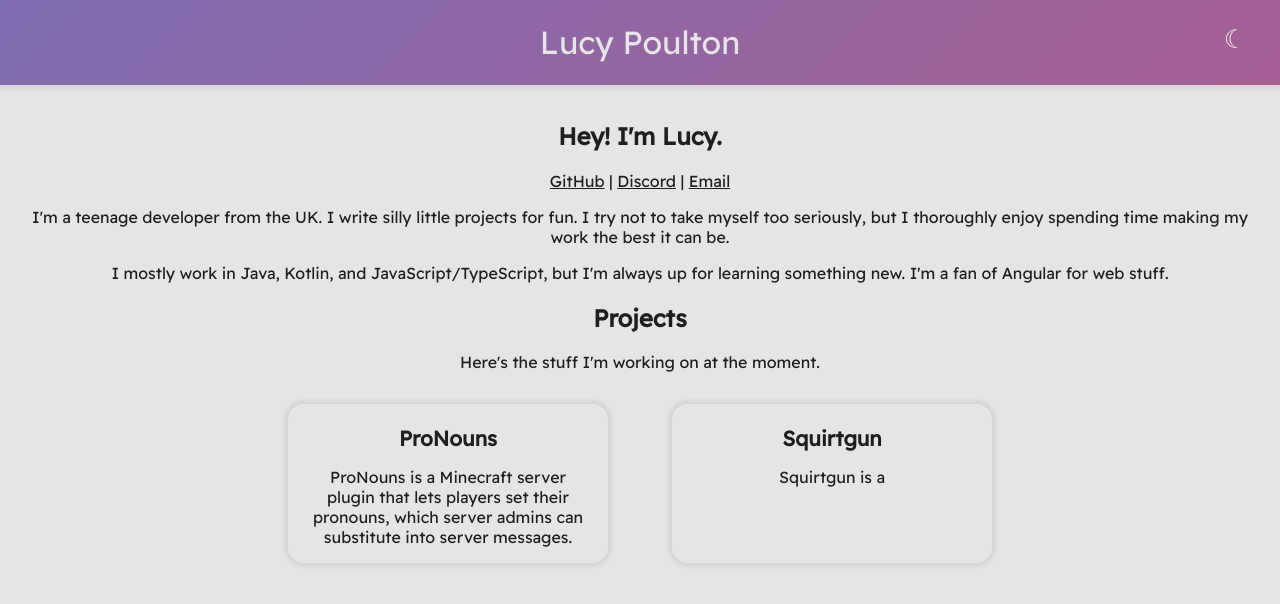
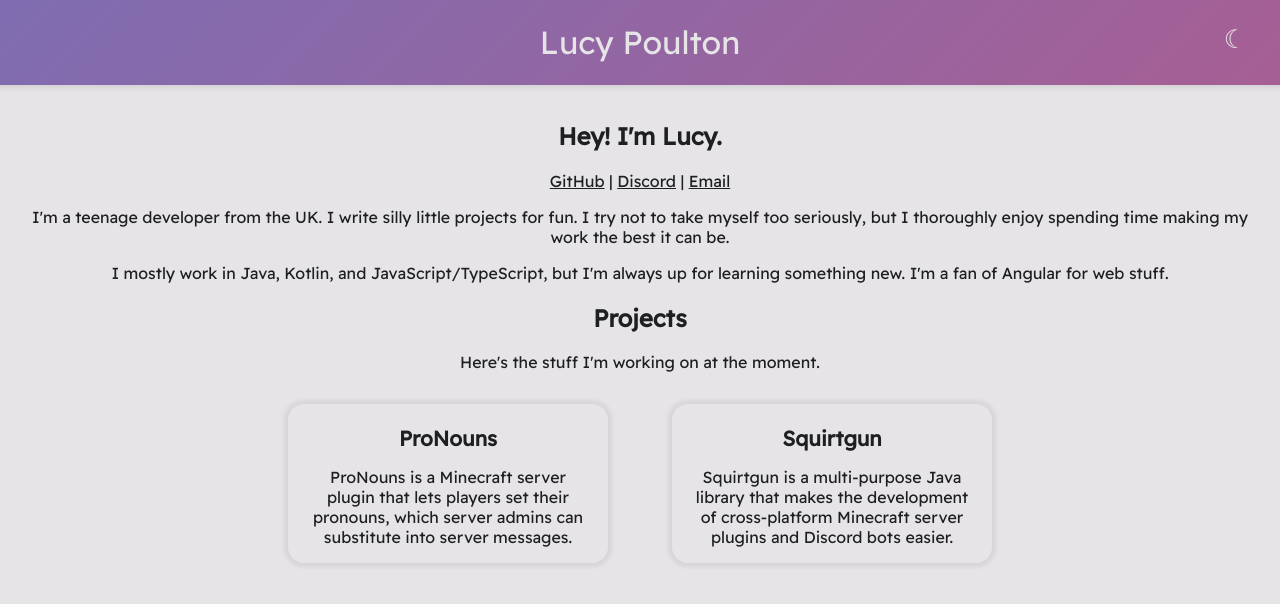
Before and after one commit to lucyydotp/lucypoulton.net, an Angular app: page / in a window 1280 px wide. Shown: the top 604 px of the page. Built offline with nearby package versions, Linux system fonts and the light colour scheme.

Commit message:
start hidden and animate on first navigation, add squirtgun to environment

```diff
--- a/src/environments/environment.common.ts
+++ b/src/environments/environment.common.ts
@@ -17,8 +17,11 @@ export const environmentCommon = {
       name: "squirtgun",
       repo: "lucypoulton/squirtgun",
       displayName: "Squirtgun",
-      description: "Squirtgun is a ",
-      links: {}
+      description: "Squirtgun is a multi-purpose Java library that makes the development of cross-platform Minecraft server plugins and Discord bots easier.",
+      links: {
+        "Maven": "https://mvnrepository.com/search?q=squirtgun&d=net.lucypoulton",
+        "Javadoc": "https://javadoc.io/doc/net.lucypoulton/squirtgun-api/"
+      }
     }
   ]
 }
--- a/src/index.html
+++ b/src/index.html
@@ -8,7 +8,7 @@
   <meta name="viewport" content="width=device-width, initial-scale=1">
   <link rel="icon" type="image/x-icon" href="favicon.ico">
 </head>
-<body>
+<body class="hidden">
   <app-root></app-root>
 </body>
 </html>
--- a/src/styles.css
+++ b/src/styles.css
@@ -33,6 +33,10 @@
 body {
   transition: color .2s, background .2s;
   font-family: "Readex Pro", sans-serif;
+}
+
+code {
+  font-family: "Roboto Mono", monospace;
 }
 
 .bg-dark {
```
